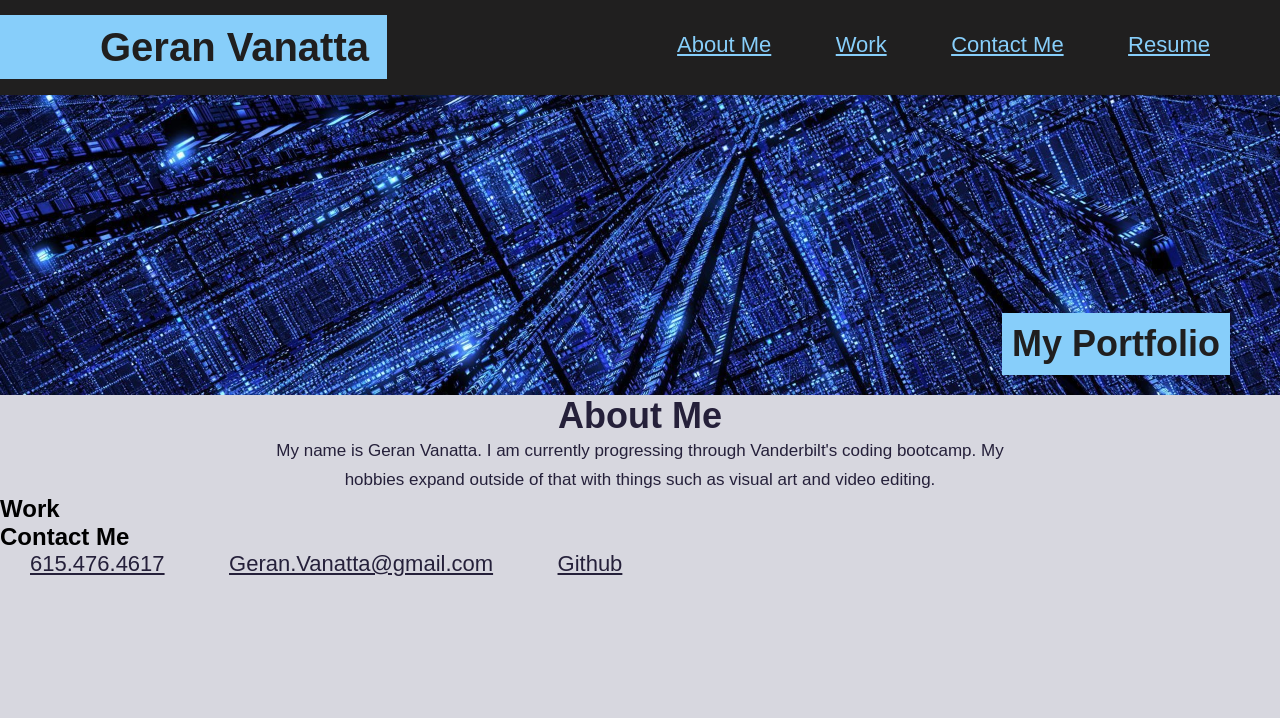
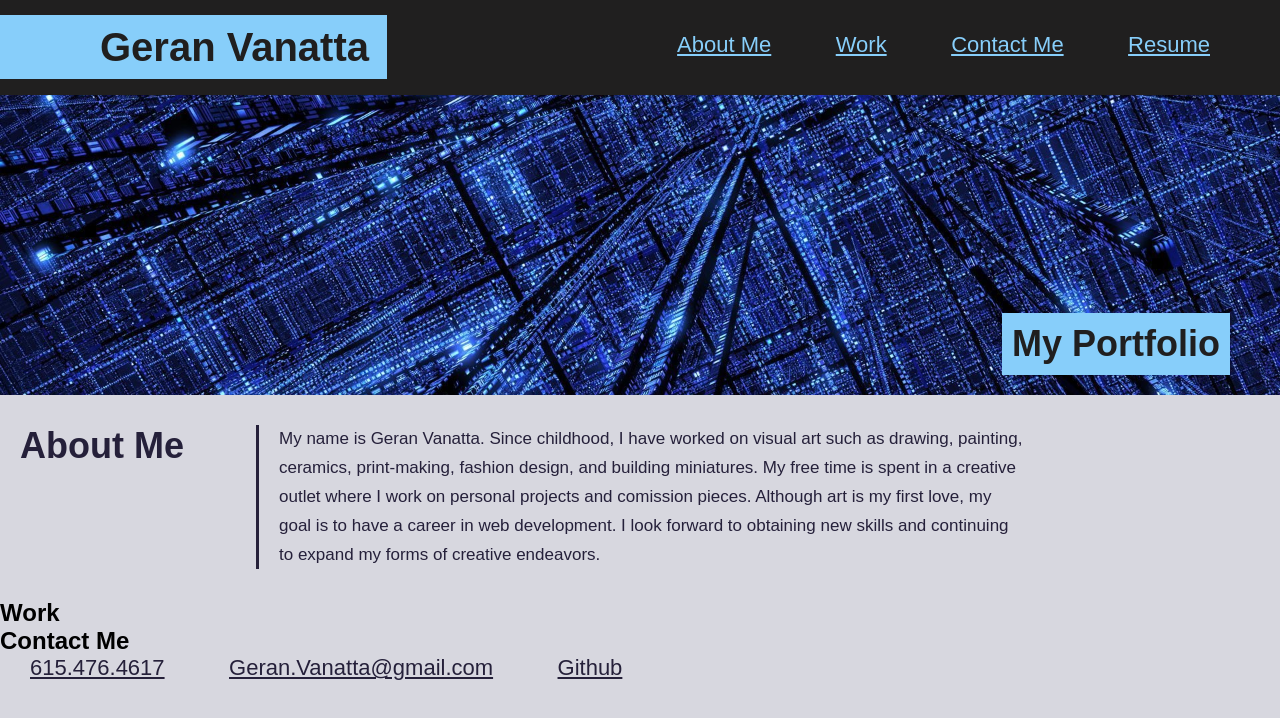
Before and after one commit to geranv1020/professional-portfolio, a plain HTML site: page index.html in a window 1280 px wide. Drawn offline with Linux system fonts and the light colour scheme.

Commit message:
added positioning to the bio section

```diff
--- a/assets/css/style.css
+++ b/assets/css/style.css
@@ -12,6 +12,7 @@ body {
 header {
     padding: 25px 40px;
     background-color: rgb(32, 31, 31);
+    flex-wrap: wrap;
 }
 
 header h1 {
@@ -62,14 +63,16 @@ header nav ul li a {
 }
 
 .bio {
-    text-align: center;
+    text-align: left;
 }
 
 .bio h2 {
     font-weight: bold;
     font-size: 36px;
     color: rgb(37, 32, 58);
+    float: left;
     margin: 0;
+    padding-left: 20px;
 }
 
 .bio p {
@@ -77,7 +80,9 @@ header nav ul li a {
     color: rgb(37, 32, 58);
     width: 60%;
     font-size: 17px;
-    margin: 0 auto;
+    border-left: 3px solid rgb(37, 32, 58);
+    margin: 30px auto;
+    padding-left: 20px;
 }
 
 .contact a {
--- a/index.html
+++ b/index.html
@@ -40,7 +40,7 @@
     <section id="about me" class="bio">
         <h2>About Me</h2>
         <p>
-            My name is Geran Vanatta. I am currently progressing through Vanderbilt's coding bootcamp. My hobbies expand outside of that with things such as visual art and video editing.
+            My name is Geran Vanatta. Since childhood, I have worked on visual art such as drawing, painting, ceramics, print-making, fashion design, and building miniatures. My free time is spent in a creative outlet where I work on personal projects and comission pieces. Although art is my first love, my goal is to have a career in web development. I look forward to obtaining new skills and continuing to expand my forms of creative endeavors.
         </p>
     </section>
 
```
